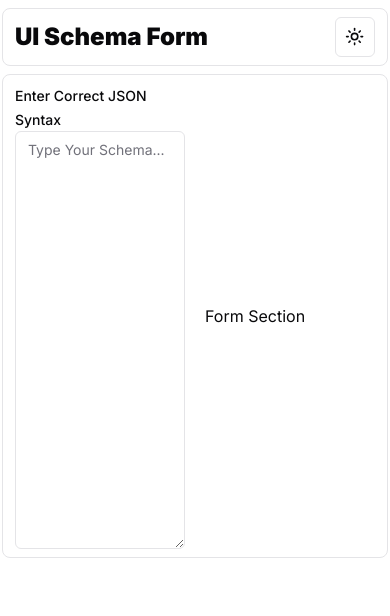
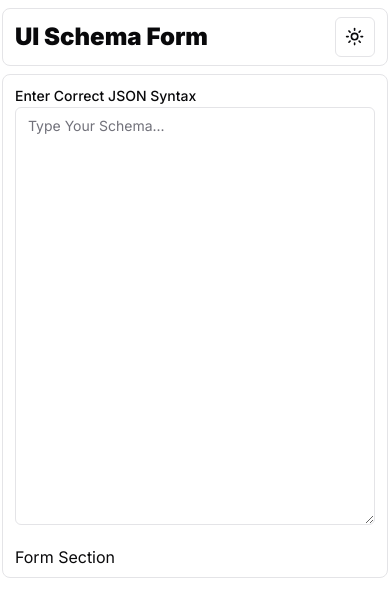
Before and after one commit to arpitv970/json-schema-form, a Next.js app: page / in a window 390 px wide. Shown: the top 616 px of the page. Built offline with nearby package versions, Linux system fonts and the light colour scheme.

Commit message:
feature: convert string to JSON

```diff
--- a/app/globals.css
+++ b/app/globals.css
@@ -85,9 +85,9 @@
 }
 
 .json-form {
-  @apply border border-border rounded-lg px-3 py-2 w-[99%] mx-auto grid grid-cols-2 items-center justify-center gap-5;
+  @apply border border-border rounded-lg px-3 py-2 w-[99%] h-[100%] mx-auto grid grid-cols-1 md:grid-cols-2 items-center justify-center gap-5;
 }
 
 .json-form-subsec {
-  @apply w-[100%];
+  @apply w-[100%] h-[100%];
 }
--- a/app/layout.tsx
+++ b/app/layout.tsx
@@ -2,6 +2,7 @@ import type { Metadata } from 'next'
 import { Inter } from 'next/font/google'
 import './globals.css'
 import { ThemeProvider } from '@/components/theme-provider'
+import { Toaster } from '@/components/ui/toaster'
 
 const inter = Inter({ subsets: ['latin'] })
 
@@ -25,6 +26,7 @@ export default function RootLayout({
           disableTransitionOnChange
         >
           {children}
+          <Toaster />
         </ThemeProvider>
       </body>
     </html>
--- a/app/page.tsx
+++ b/app/page.tsx
@@ -1,5 +1,5 @@
 'use client'
-import { useState } from "react";
+import { useEffect, useState } from "react";
 import FormPage from "@/components/FormPage";
 import JSONEditor from "@/components/JSONEditor";
 import Navbar from "@/components/common/Navbar";
@@ -19,10 +19,20 @@ export default function Home() {
 
       // convert the string to json
       const parsedSchema: FormSchemaType[] = JSON.parse(newSchema)
-      console.log('parsed schema: ', parsedSchema)
-      setFormStructure(parsedSchema)
-    } catch (error) {
-      console.log(error)
+      console.log('parsed schema: ', parsedSchema, typeof (parsedSchema))
+      if (typeof (parsedSchema) === "object") {
+        setFormStructure(parsedSchema)
+      } else {
+        setFormStructure(null)
+      }
+    } catch (error: any) {
+      console.log((error as Error).name)
+      toast({
+        variant: 'destructive',
+        title: 'Something went wrong!!',
+        description: `${(error as Error).name === 'SyntaxError' ? 'Please use correct JSON Syntax' : (error as Error).message}`,
+        duration: 2000
+      })
     }
   }
 
```
